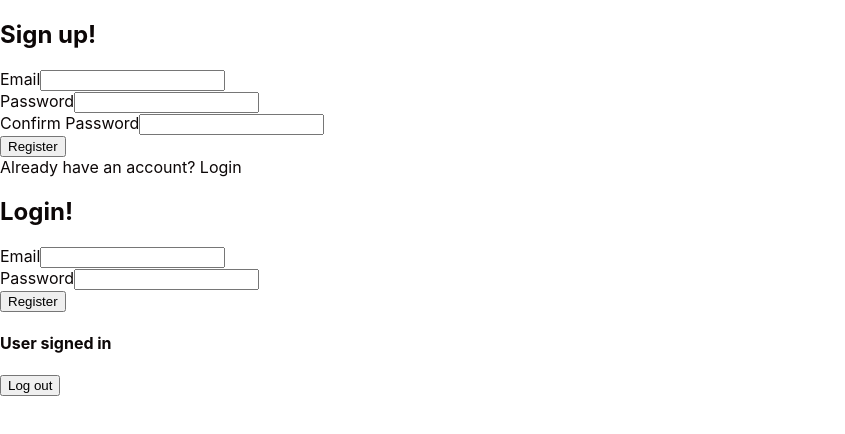
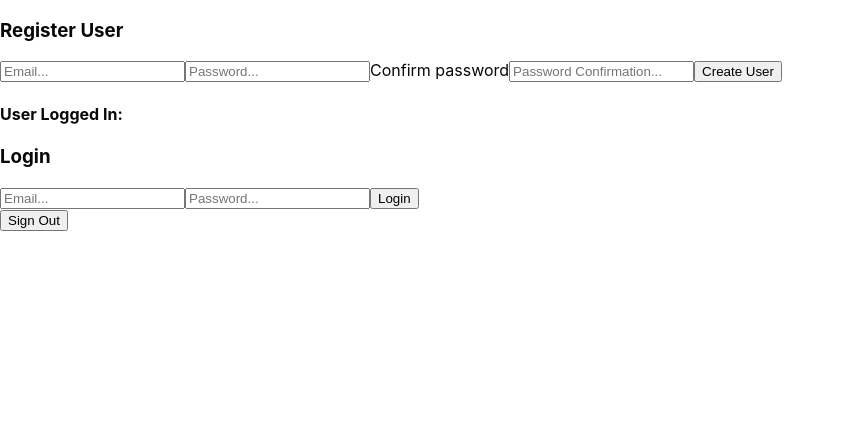
Before and after one commit to sf-adams/ClanHub, a React (Create React App) app in the folder client/: page / in a window 1280 px wide. Shown: the top 434 px of the page, without its empty margins (0-845 px from the left). Built offline with nearby package versions, Linux system fonts and the light colour scheme; no server answers.

Commit message:
fix on broken user set to null, need to be heavily refactored

```diff
--- a/client/src/auth/firebase-config.js
+++ b/client/src/auth/firebase-config.js
@@ -14,7 +14,13 @@ const firebaseConfig = {
   // appId: process.env.APP_ID,
   // measurementId: process.env.MEASUREMENT_ID
 
-
+  apiKey: "AIzaSyAEvD2LPLHgTh_7blrNoF6I_EIri2kdUzs",
+  authDomain: "clanhub-ed27a.firebaseapp.com",
+  projectId: "clanhub-ed27a",
+  storageBucket: "clanhub-ed27a.appspot.com",
+  messagingSenderId: "285259312285",
+  appId: "1:285259312285:web:2134eaa9bbc401be38f874",
+  measurementId: "G-1L0ZQLDWJ0",
 };
 
 const app = initializeApp(firebaseConfig);
--- a/client/src/components/login/Signup.js
+++ b/client/src/components/login/Signup.js
@@ -1,15 +1,22 @@
 import React, { useState, useEffect } from "react";
-import { createUserWithEmailAndPassword } from "firebase/auth";
+import {
+  createUserWithEmailAndPassword,
+  onAuthStateChanged,
+} from "firebase/auth";
 import { auth } from "../../auth/firebase-config";
 
 export default function Signup() {
+  const [user, setUser] = useState({});
   const [email, setEmail] = useState("");
   const [password, setPassword] = useState("");
   const [passwordConfirm, setPasswordConfirm] = useState("");
 
+  onAuthStateChanged(auth, (currentUser) => {
+    setUser(currentUser);
+  });
+
   const register = async () => {
     try {
-
       if (password === passwordConfirm) {
         const user = await createUserWithEmailAndPassword(
           auth,
@@ -18,9 +25,8 @@ export default function Signup() {
         );
         console.log(user);
       } else {
-        console.log("Your passwords did not match please try again")
+        console.log("Your passwords did not match please try again");
       }
-
     } catch (error) {
       console.log(error.message);
     }
@@ -41,49 +47,25 @@ export default function Signup() {
   return (
     <>
       <div>
-        <h2>Sign up!</h2>
-        <form action="POST" className="group">
-          <div className="form-item email-group-login">
-            <label htmlFor="signup-email">Email</label>
+        <h3> Register User </h3>
+        <input placeholder="Email..." onChange={handleEmailChange} />
+        <input placeholder="Password..." onChange={handlePasswordChange} />
+        <label htmlFor="signup-confirm-password">Confirm password</label>
         <input
-              type="email"
-              id="signup-email"
-              name="email"
-              value={email}
+          type="password"
+          id="signup-confirm-password"
+          name="passwordConfirm"
+          value={passwordConfirm}
           required
           autoComplete="off"
           onChange={handleEmailChange}
-            />
-          </div>
-          <div className="group">
-            <label htmlFor="signup-passwprd">Password</label>
-            <input
-              type="password"
-              id="signup-password"
-              name="password"
-              value={password}
-              required
-              onChange={handlePasswordChange}
-            />
-          </div>
-          <div className="group">
-            <label htmlFor="signup-password-confirm">Confirm Password</label>
-            <input
-              type="password"
-              id="signup-password-confirm"
-              name="passwordConfirm"
-              value={passwordConfirm}
-              required
+          placeholder="Password Confirmation..."
           onChange={handlePasswordConfirmChange}
         />
+        <button onClick={register}> Create User</button>
+        <h4> User Logged In: </h4>
+        {user?.email}
       </div>
-          <button type="sumbit" onClick={register}>
-            Register
-          </button>
-        </form>
-      </div>
-      <div>Already have an account? Login</div>
-
     </>
   );
 }
--- a/client/src/containers/LoginContainer.js
+++ b/client/src/containers/LoginContainer.js
@@ -1,27 +1,110 @@
-import React, { useState } from "react";
+import { useState } from "react";
 import Signup from "../components/login/Signup";
-import LoginComponent from "../components/login/LoginComponent";
-import { onAuthStateChanged, signOut } from "firebase/auth";
+import {
+  createUserWithEmailAndPassword,
+  signInWithEmailAndPassword,
+  onAuthStateChanged,
+  signOut,
+} from "firebase/auth";
 import { auth } from "../auth/firebase-config";
 
-export default function LoginContainer() {
+function App() {
+  const [registerEmail, setRegisterEmail] = useState("");
+  const [registerPassword, setRegisterPassword] = useState("");
+  const [loginEmail, setLoginEmail] = useState("");
+  const [loginPassword, setLoginPassword] = useState("");
+
   const [user, setUser] = useState({});
+
+  onAuthStateChanged(auth, (currentUser) => {
+    setUser(currentUser);
+  });
+
+  const register = async () => {
+    try {
+      const user = await createUserWithEmailAndPassword(
+        auth,
+        registerEmail,
+        registerPassword
+      );
+      console.log(user);
+    } catch (error) {
+      console.log(error.message);
+    }
+  };
+
+  const login = async () => {
+    try {
+      const user = await signInWithEmailAndPassword(
+        auth,
+        loginEmail,
+        loginPassword
+      );
+      console.log(user);
+    } catch (error) {
+      console.log(error.message);
+    }
+  };
 
   const logout = async () => {
     await signOut(auth);
   };
 
-  onAuthStateChanged(auth, (currentUser) => {
-    setUser(currentUser);
-  });
-
   return (
     <>
       <Signup />
-      <LoginComponent />
-      <h4>User signed in</h4>
-      {user?.email}
-      <button onClick = {logout}>Log out</button>
+
+      <div>
+        <h3> Login </h3>
+        <input
+          placeholder="Email..."
+          onChange={(event) => {
+            setLoginEmail(event.target.value);
+          }}
+        />
+        <input
+          placeholder="Password..."
+          onChange={(event) => {
+            setLoginPassword(event.target.value);
+          }}
+        />
+
+        <button onClick={login}> Login</button>
+      </div>
+
+
+
+      <button onClick={logout}> Sign Out </button>
     </>
   );
 }
+
+export default App;
+
+// import React, { useState } from "react";
+// import Signup from "../components/login/Signup";
+// import LoginComponent from "../components/login/LoginComponent";
+// import { onAuthStateChanged, signOut } from "firebase/auth";
+// import { auth } from "../auth/firebase-config";
+
+// export default function LoginContainer() {
+//   const [user, setUser] = useState({});
+
+//   const logout = async () => {
+//     await signOut(auth);
+//   };
+
+//   onAuthStateChanged(auth, (currentUser) => {
+//     setUser(currentUser);
+//   });
+
+//   return (
+//     <>
+//       <Signup />
+//       <LoginComponent />
+//       <h4>User signed in</h4>
+//       {user?.email}
+//       <button onClick = {logout}>Log out</button>
+//     </>
+//   );
+// }
```
Lines whose indentation alone changed are shown as unchanged.
